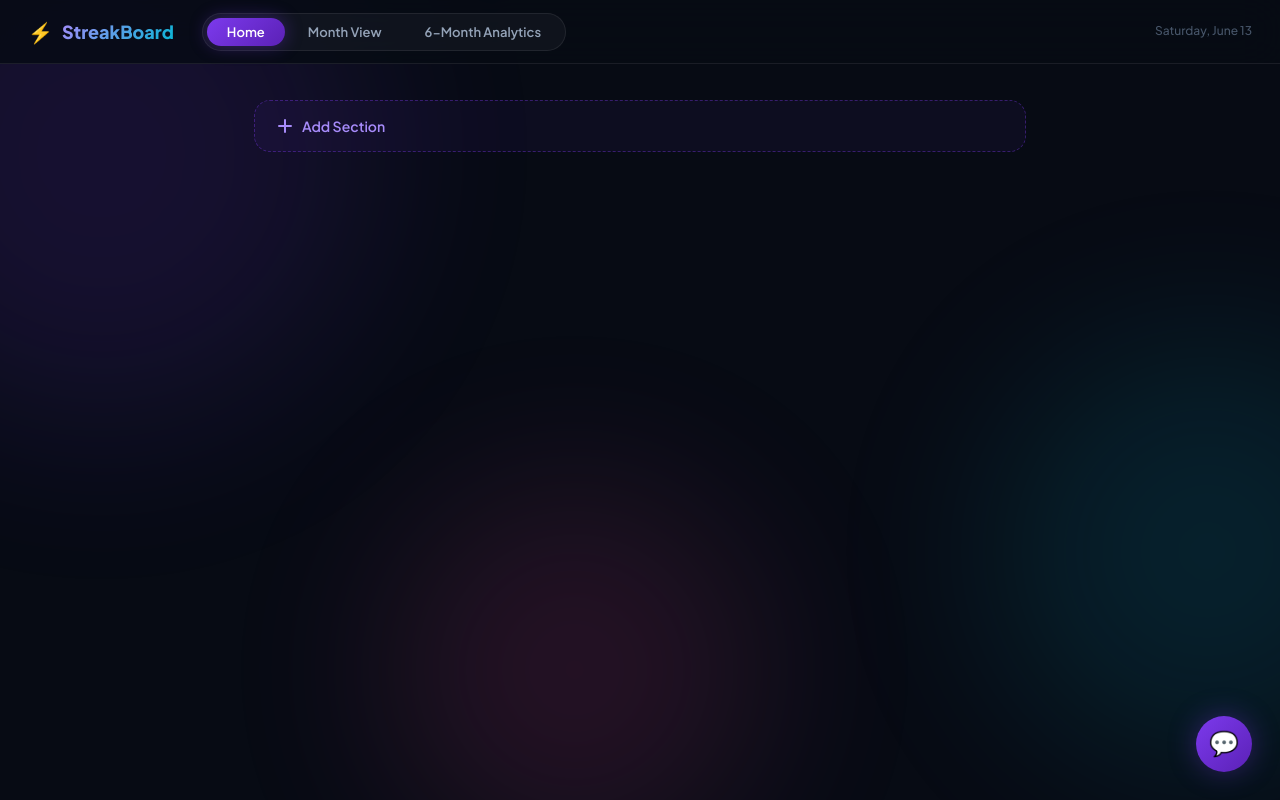
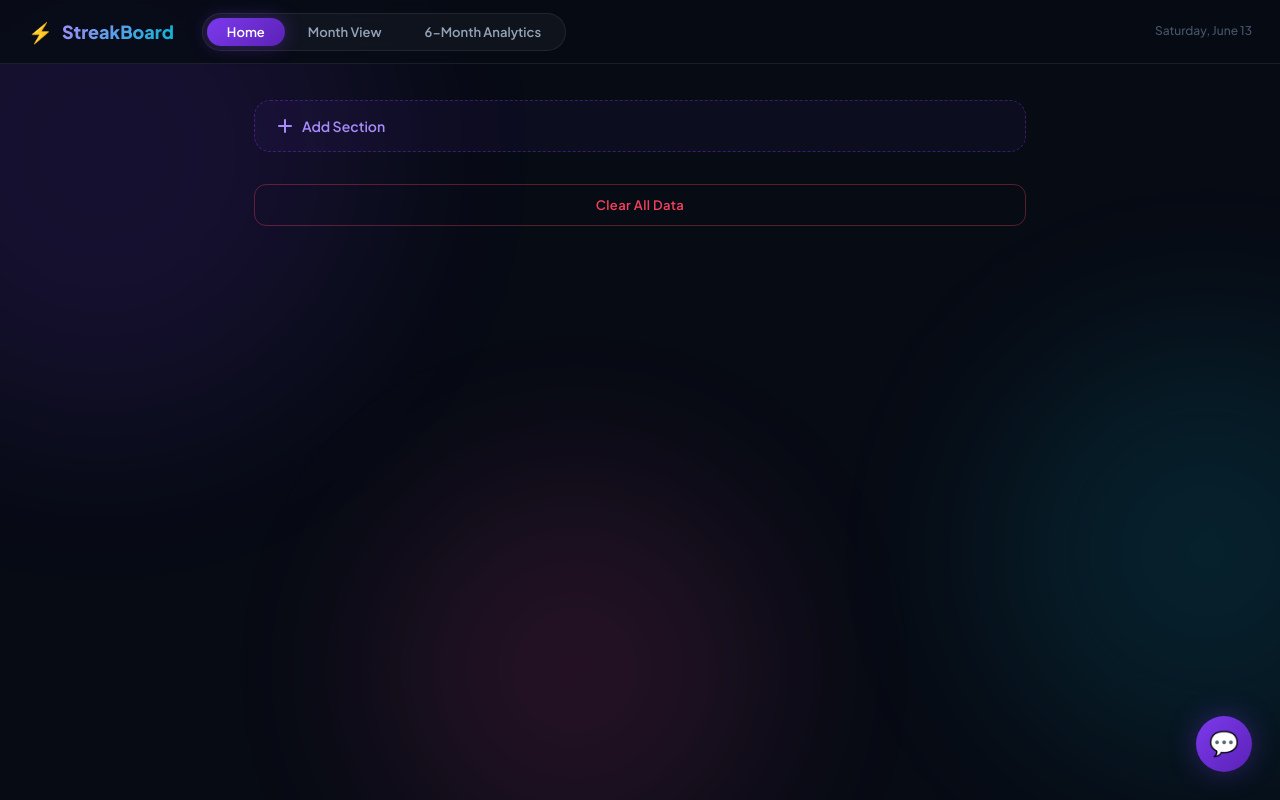
Before and after one commit to yusuf-ali9/optiU_test, a FastAPI app: page / in a window 1280 px wide. Run offline with FastAPI, Linux system fonts and the light colour scheme; data that the repository does not hold is empty.

Commit message:
Add dotenv support, fix DB path, and add clear-all feature
- Load GROQ_API_KEY from .env via python-dotenv so the chatbot works
  regardless of how env vars were set (setx vs shell export)
- Make DB path absolute so streakboard.db always resolves next to main.py
- Add DELETE /api/clear endpoint to wipe all data on demand
- Add "Clear All Data" button (double-confirmed) to the home tab UI

Co-Authored-By: Claude Sonnet 4.6 <noreply@anthropic.com>

```diff
--- a/main.py
+++ b/main.py
@@ -5,12 +5,15 @@ from datetime import date, timedelta
 from pathlib import Path
 from typing import Optional
 
+from dotenv import load_dotenv
 from fastapi import FastAPI, HTTPException
 from fastapi.responses import FileResponse
 from fastapi.staticfiles import StaticFiles
 from pydantic import BaseModel
 
-DB_PATH = Path("streakboard.db")
+load_dotenv()
+
+DB_PATH = Path(__file__).parent / "streakboard.db"
 
 app = FastAPI(title="StreakBoard")
 app.mount("/static", StaticFiles(directory="static"), name="static")
@@ -511,6 +514,18 @@ def chat(body: ChatMessage):
 
 
 # ---------------------------------------------------------------------------
+# Routes — Clear all data
+# ---------------------------------------------------------------------------
+
+@app.delete("/api/clear", status_code=204)
+def clear_all():
+    with get_db() as db:
+        db.execute("DELETE FROM checkins")
+        db.execute("DELETE FROM trackables")
+        db.execute("DELETE FROM sections")
+
+
+# ---------------------------------------------------------------------------
 # Startup
 # ---------------------------------------------------------------------------
 
--- a/requirements.txt
+++ b/requirements.txt
@@ -3,3 +3,4 @@ uvicorn[standard]
 python-multipart
 groq
 openai
+python-dotenv
--- a/static/app.js
+++ b/static/app.js
@@ -438,6 +438,21 @@ async function loadSixMonthChart() {
   }
 }
 
+// ── Clear all data ────────────────────────────────────────────────────────
+
+async function clearAllData() {
+  if (!confirm('This will permanently delete ALL sections, habits, and check-in history.\n\nThis cannot be undone. Continue?')) return;
+  if (!confirm('Last chance — delete everything?')) return;
+  try {
+    await api('DELETE', '/api/clear');
+    dashData = null;
+    loadDashboard();
+    showToast('All data cleared.');
+  } catch {
+    showToast('Could not clear data.');
+  }
+}
+
 // ── Chatbot ────────────────────────────────────────────────────────────────
 
 function toggleChat() {
--- a/static/styles.css
+++ b/static/styles.css
@@ -398,6 +398,27 @@ body {
   box-shadow: 0 0 20px var(--glow-p);
 }
 
+/* ── Clear all button ────────────────────────────────────────────── */
+.clear-all-btn {
+  display: block;
+  width: 100%;
+  padding: 12px 22px;
+  background: transparent;
+  border: 1px solid rgba(244,63,94,0.35);
+  border-radius: 12px;
+  color: #f43f5e;
+  font-family: inherit; font-size: 13px; font-weight: 600;
+  cursor: pointer;
+  margin-bottom: 32px;
+  transition: all var(--ease);
+  letter-spacing: 0.03em;
+}
+.clear-all-btn:hover {
+  background: rgba(244,63,94,0.08);
+  border-color: #f43f5e;
+  box-shadow: 0 0 16px rgba(244,63,94,0.25);
+}
+
 /* ── Weekly panel ─────────────────────────────────────────────────── */
 .weekly-panel { margin-top: 40px; }
 .panel-title {
--- a/templates/index.html
+++ b/templates/index.html
@@ -48,6 +48,10 @@
           <path d="M8 2v12M2 8h12" stroke="currentColor" stroke-width="2" stroke-linecap="round"/>
         </svg>
         Add Section
+      </button>
+
+      <button class="clear-all-btn" onclick="clearAllData()">
+        Clear All Data
       </button>
 
       <!-- Weekly snapshot -->
```
